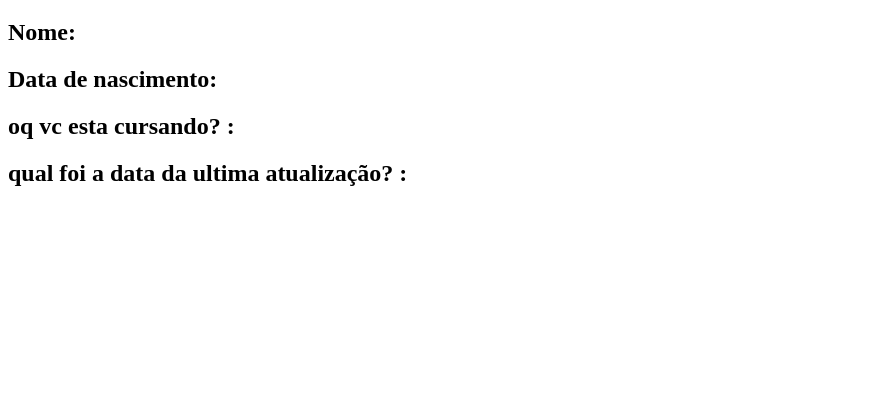
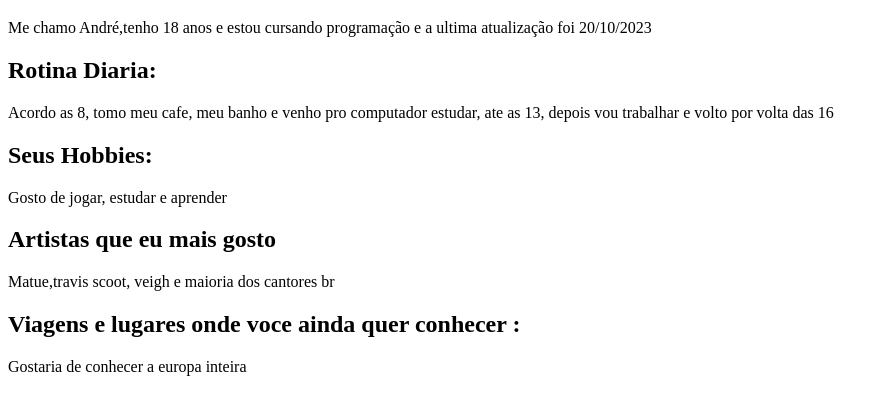
Before and after one commit to dantasz1/1--Colocando-em-pratica-frontEnd-, a plain HTML site: page index.html in a window 1280 px wide. Shown: the part 61-476 px from the top of the page, without its empty margins (0-889 px from the left). Drawn offline with Linux system fonts and the light colour scheme.

Commit message:
finished

```diff
--- a/index.html
+++ b/index.html
@@ -8,10 +8,15 @@
 <body>
     <div class = "Informaçoes basicas">
         <h1>Informaçoes basicas(Blog Pessoal)</h1>
-        <h2>Nome:</h6>
-        <h2>Data de nascimento:</h2>
-        <h2>oq vc esta cursando? :</h2>
-        <h2>qual foi a data da ultima atualização? :</h2>
+        <span>Me chamo André,tenho 18 anos e estou cursando programação e a ultima atualização foi 20/10/2023</span>
+        <h2>Rotina Diaria:</h2>
+        <span>Acordo as 8, tomo meu cafe, meu banho e venho pro computador estudar, ate as 13, depois vou trabalhar e volto por volta das 16</span>
+        <h2>Seus Hobbies:</h2>
+        <span>Gosto de jogar, estudar e aprender</span>
+        <h2>Artistas que eu mais gosto</h2>
+        <span>Matue,travis scoot, veigh e maioria dos cantores br</span>
+        <h2>Viagens e lugares onde voce ainda quer conhecer : </h2>
+        <span>Gostaria de conhecer a europa inteira</span>
     </div>
 </body>
 </html>
```
